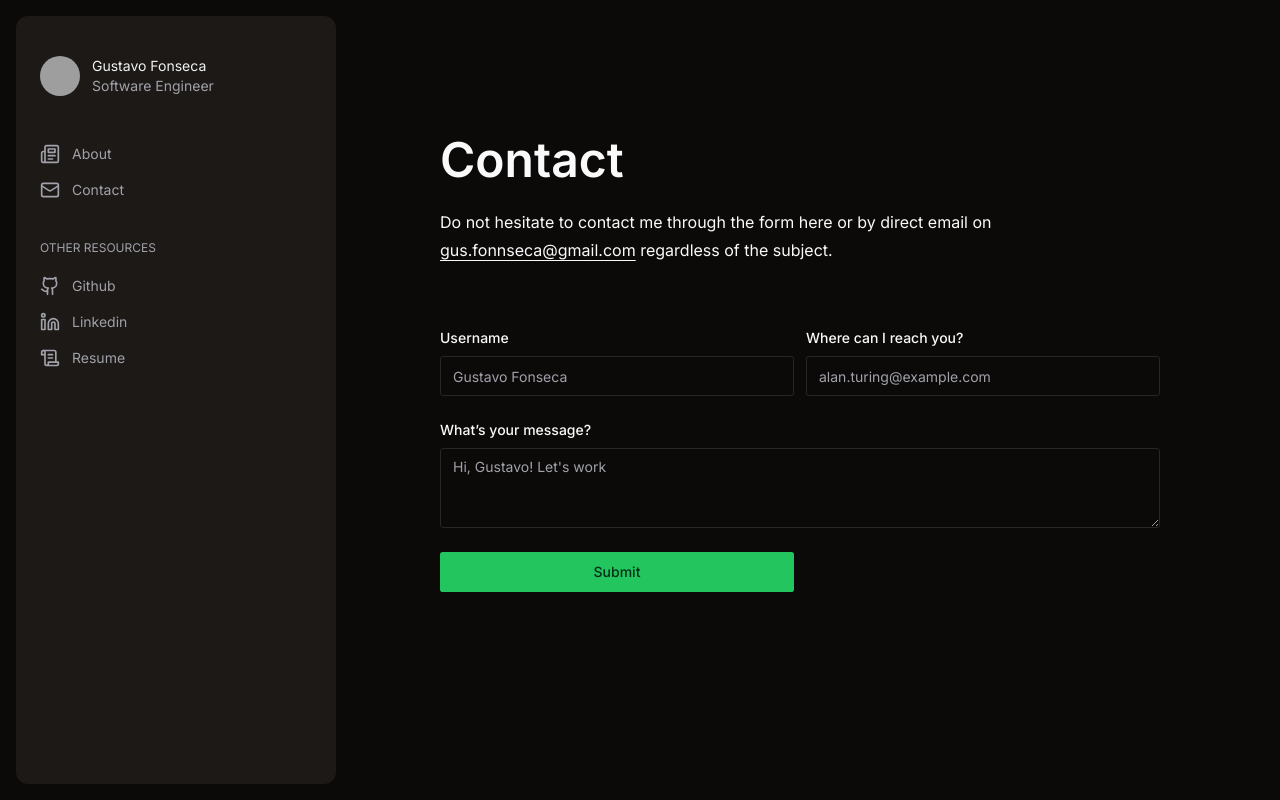
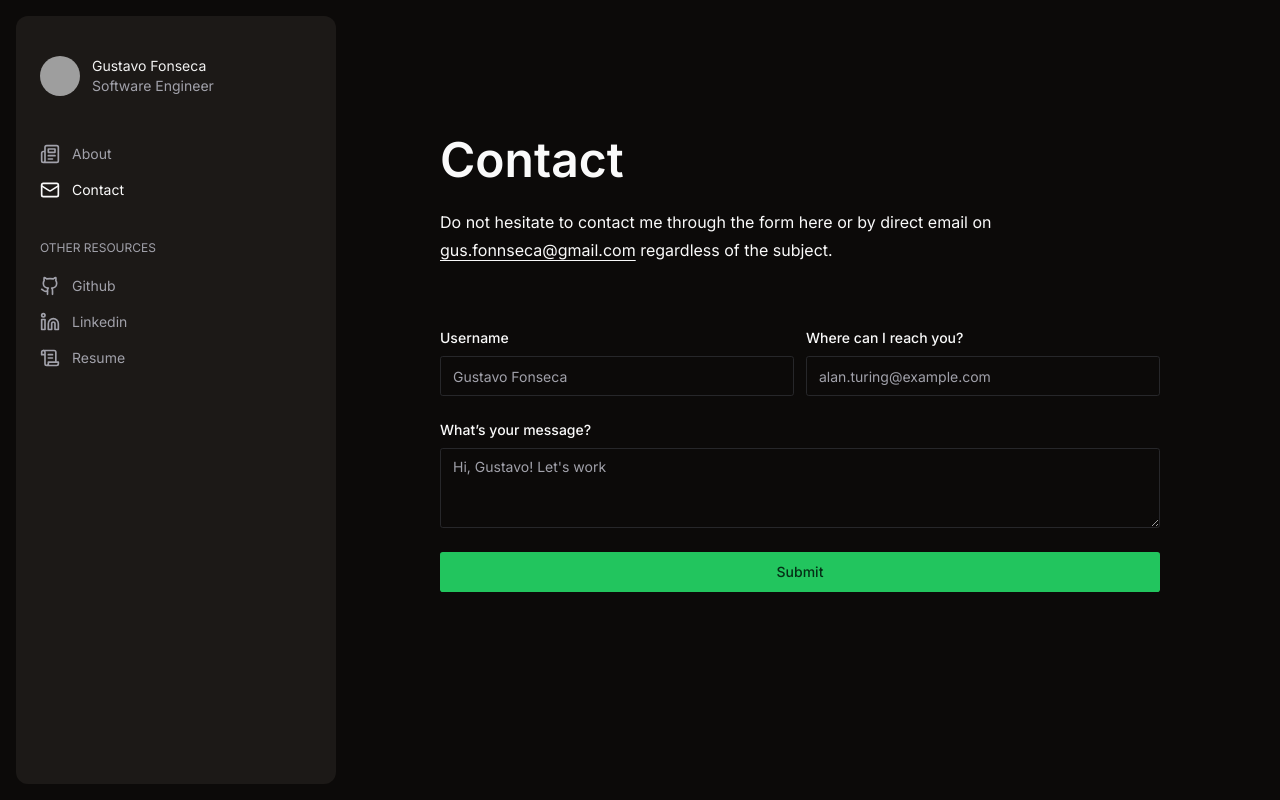
Before and after one commit to fscgustavo/portfolio, a Next.js app: page /contact in a window 1280 px wide. Built offline with nearby package versions, Linux system fonts and the light colour scheme; no server answers; grey boxes are pictures that could not be loaded.

Commit message:
feat: change the text color of active links

```diff
--- a/app/contact/page.tsx
+++ b/app/contact/page.tsx
@@ -107,7 +107,7 @@ export default function Contact() {
               </FormItem>
             )}
           />
-          <Button disabled={isLoading}>
+          <Button className="md:col-span-2" disabled={isLoading}>
             {isLoading ? 'Submitting' : 'Submit'}
           </Button>
         </form>
--- a/app/globals.css
+++ b/app/globals.css
@@ -61,8 +61,4 @@
   button {
     @apply focus-visible:outline-none focus-visible:ring-2 focus-visible:ring-ring;
   }
-
-  .nav-link {
-    @apply flex items-center gap-x-3 px-6 py-2 text-sm hover:bg-accent;
-  }
 }
--- a/components/menu/index.tsx
+++ b/components/menu/index.tsx
@@ -35,7 +35,7 @@ function MenuMobile() {
 
 export function Menu() {
   return (
-    <div className="bg-card max-lg:flex max-lg:justify-between max-lg:p-5 lg:h-full lg:rounded-xl lg:py-10">
+    <div className="bg-card max-lg:flex max-lg:justify-between max-lg:p-5 lg:max-h-screen lg:rounded-xl lg:py-10">
       <div className="lg:px-6">
         <MenuAvatar />
       </div>
--- /dev/null
+++ b/components/menu/link.tsx
@@ -0,0 +1,30 @@
+import { cn } from '@/lib/utils';
+import Link from 'next/link';
+import { usePathname } from 'next/navigation';
+import { ComponentPropsWithoutRef } from 'react';
+
+const navClass =
+  'flex items-center gap-x-3 px-6 py-2 text-sm hover:bg-accent focus-visible:bg-accent';
+
+export function NavLink({
+  className,
+  ...props
+}: ComponentPropsWithoutRef<typeof Link>) {
+  const pathname = usePathname();
+
+  const isActive = pathname === props.href;
+
+  return (
+    <Link
+      {...props}
+      className={cn(navClass, isActive && 'text-accent-foreground', className)}
+    />
+  );
+}
+
+export function NavAnchor({
+  className,
+  ...props
+}: ComponentPropsWithoutRef<'a'>) {
+  return <a {...props} className={cn(navClass, className)} />;
+}
--- a/components/menu/navigation.tsx
+++ b/components/menu/navigation.tsx
@@ -1,8 +1,8 @@
 import { HTMLAttributes } from 'react';
-import Link from 'next/link';
 import { ExternalLink } from 'lucide-react';
 import { cn } from '@/lib/utils';
 import { links } from './links';
+import { NavAnchor, NavLink } from './link';
 
 type NavigationProps = {
   onRouteChange?: () => void;
@@ -22,9 +22,8 @@ export function Navigation({
         {links.main.map(({ Icon, href, text, onClick, ...props }) => {
           return (
             <li key={href}>
-              <Link
+              <NavLink
                 href={href}
-                className="nav-link"
                 onClick={(event) => {
                   onClick?.(event);
                   onRouteChange?.();
@@ -33,7 +32,7 @@ export function Navigation({
               >
                 <Icon className="h-5 w-5" />
                 {text}
-              </Link>
+              </NavLink>
             </li>
           );
         })}
@@ -46,7 +45,7 @@ export function Navigation({
 
             return (
               <li key={href}>
-                <a href={href} className="nav-link group" {...props}>
+                <NavAnchor href={href} className="group" {...props}>
                   <Icon
                     className={cn(
                       'h-5 w-5 ',
@@ -62,7 +61,7 @@ export function Navigation({
                     )}
                   />
                   {text}
-                </a>
+                </NavAnchor>
               </li>
             );
           })}
```
